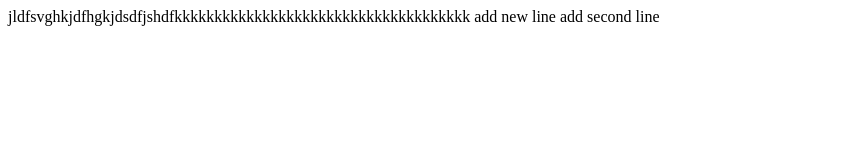
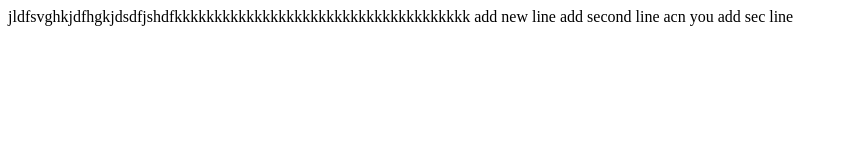
Before and after one commit to anil1234kumar/git-hub, a plain HTML site: page index.html in a window 1280 px wide. Shown: the whole page, without its empty margins (0-849 px from the left). Drawn offline with Linux system fonts and the light colour scheme.

```diff
--- a/index.html
+++ b/index.html
@@ -8,6 +8,6 @@
   </head>
   <body>
     jldfsvghkjdfhgkjdsdfjshdfkkkkkkkkkkkkkkkkkkkkkkkkkkkkkkkkkkkkk add new line
-    add second line
+    add second line acn you add sec line
   </body>
 </html>
```
